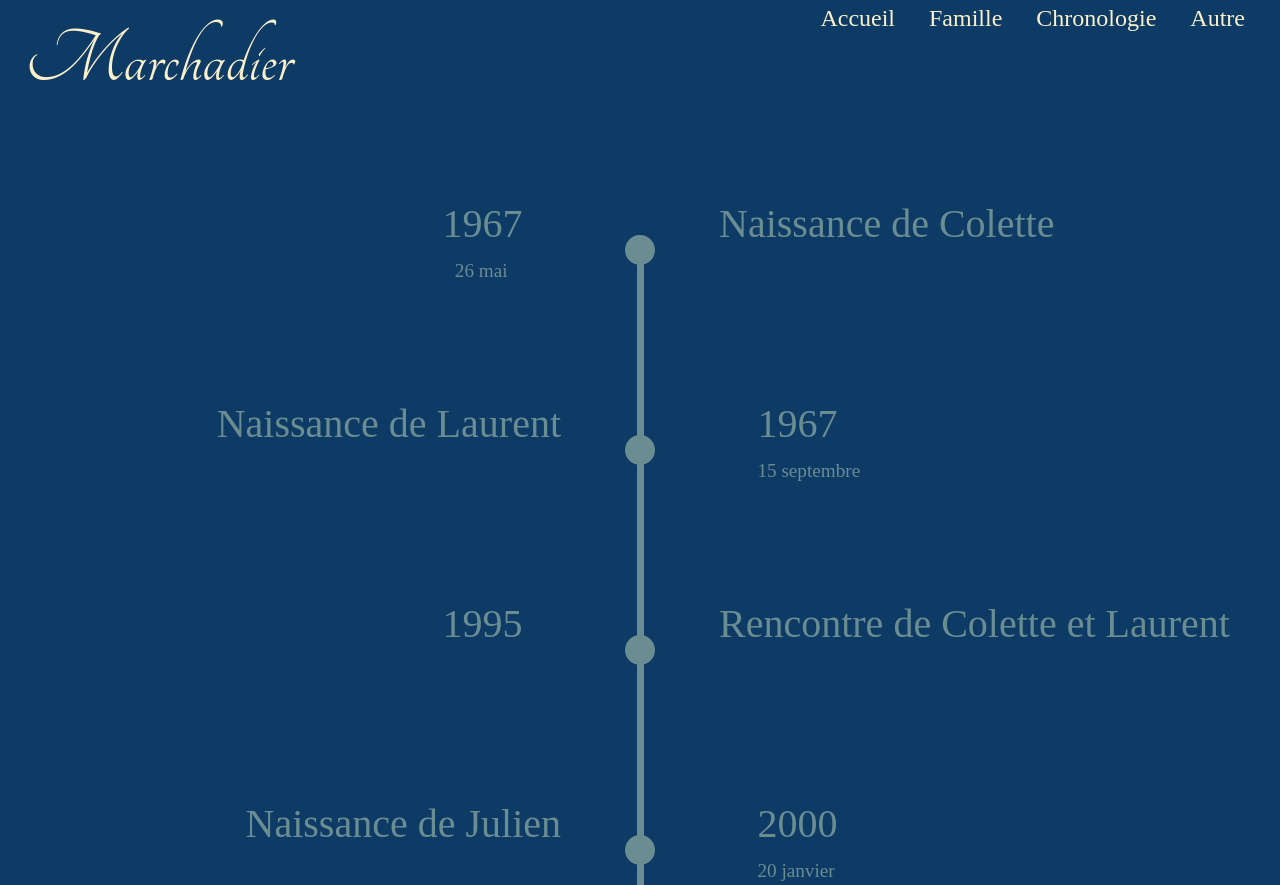
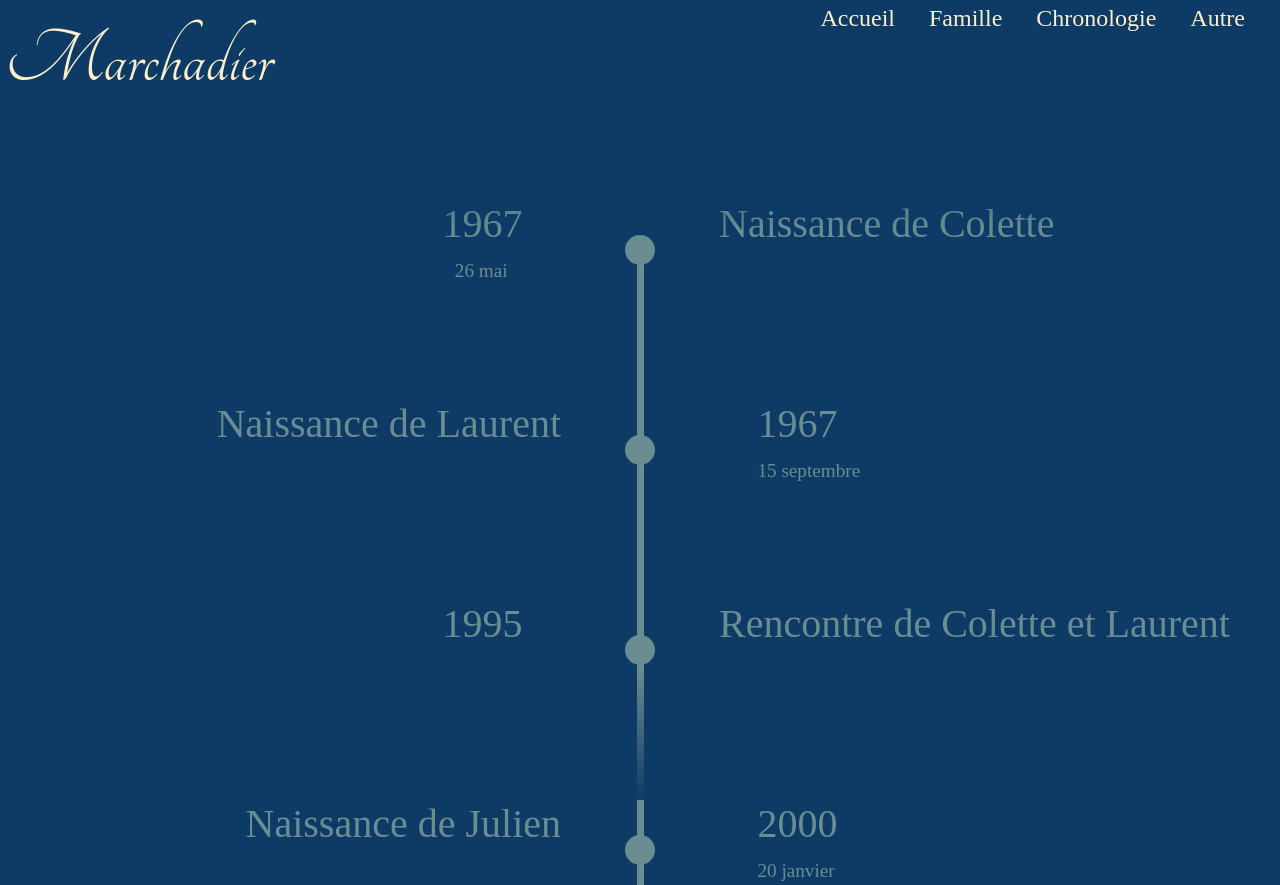
Before and after one commit to bebe0106/bebe0106.github.io, a plain HTML site: page nav/chronologie.html in a window 1280 px wide. Shown: the top 885 px of the page. Drawn offline with Linux system fonts and the light colour scheme; a web font is replaced by a local one.

Commit message:
Dans chronologie : navbar fixée + effet transparance en haut et en bas

```diff
--- a/css/chronologie.css
+++ b/css/chronologie.css
@@ -4,6 +4,37 @@ html {
 
 .title a {
     color: #FAF0CA;
+    z-index: 3;
+}
+
+.title {
+    z-index: 3;
+}
+
+nav.topnav {
+    position: sticky;
+    background-color: #0D3B66;
+    z-index: 3;
+    height: 100px;
+    top: 0px;
+}
+
+.flouTop {
+    position: absolute;
+    width: 100%;
+    height: 130px;
+    top: 100px;
+    background-image: linear-gradient(to bottom, rgb(13, 59, 102, 1), rgb(13, 59, 102, 0));
+    z-index: 2;
+}
+
+.flouBottom {
+    position: sticky;
+    bottom: 0px;
+    width: 100%;
+    height: 130px;
+    background-image: linear-gradient(to top, rgb(13, 59, 102, 1), rgb(13, 59, 102, 0));
+    z-index: 2;
 }
 
 nav.topnav ul li a {
@@ -16,12 +47,13 @@ nav.topnav ul li a:after {
 
 div.container {
     height: 6000px;
+    z-index: 1;
 }
 
 .frise {
     position: absolute;
     width: 100%;
-    height: 85%;
+    height: 5000px;
     top: 200px;
 }
 
@@ -110,7 +142,7 @@ div.container {
     max-width: 40%;
     left: calc(55% + 15px);
     /* top: calc(25% - 15px); */
-    top: ;
+    top: auto;
     color: #6A8D92;
     font-size: 250%;
     font-family: 'Kurale', serif;
--- a/nav/chronologie.html
+++ b/nav/chronologie.html
@@ -13,18 +13,19 @@
 </head>
 
 <body>
-    <nav class="topnav">
+    <nav class="topnav" id="Header">
         <ul>
             <li><a href="../index.html">Accueil</a></li>
             <li><a href="famille.html">Famille</a></li>
             <li><a href="chronologie.html">Chronologie</a></li>
             <li><a href="autre.html">Autre</a></li>
         </ul>
-    </nav>
-    <div class="container ">
         <div class="title ">
             <a href="../index.html " class="marchadier ">Marchadier</a>
         </div>
+        <div class="flouTop"></div>
+    </nav>
+    <div class="container ">
         <div class="frise">
             <div class="line"></div>
             <div class="event">
@@ -69,12 +70,9 @@
                 <div class="descriptionR">Rencontre de Colette et Laurent</div>
                 <div class="circle"></div>
             </div>
-
-
         </div>
-
-
     </div>
+    <div class="flouBottom"></div>
 </body>
 
 </html>
```
